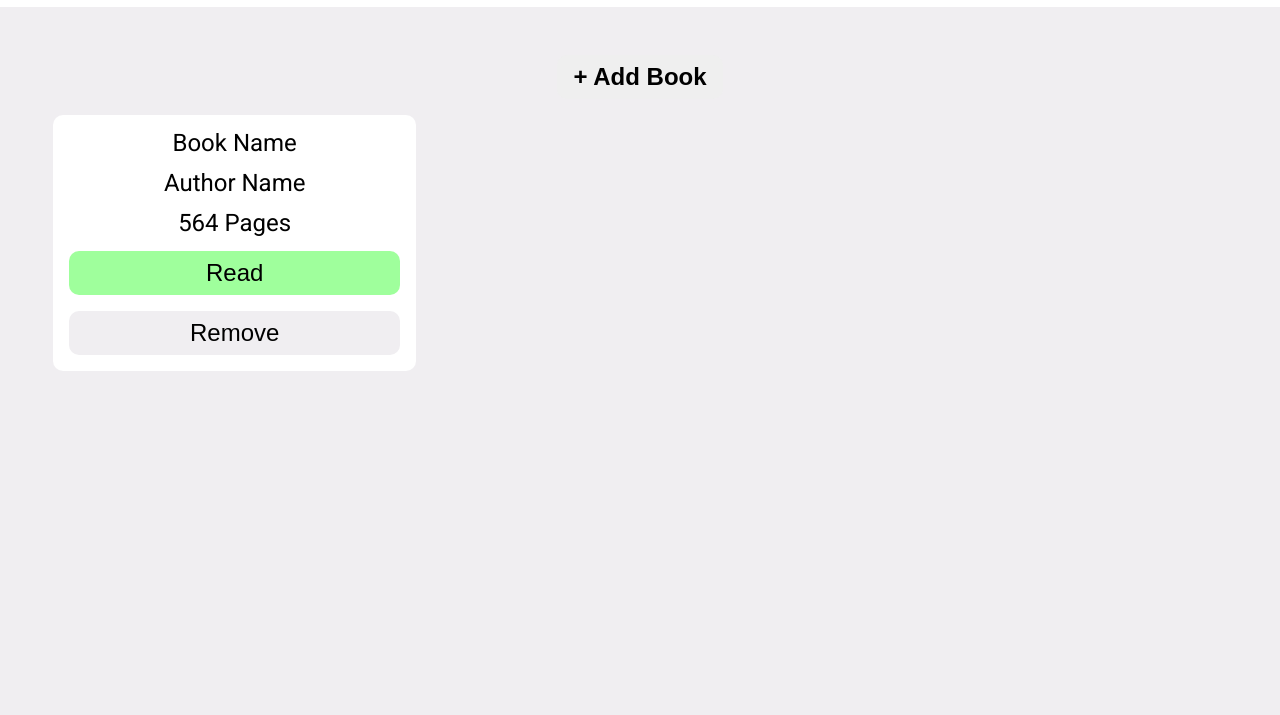
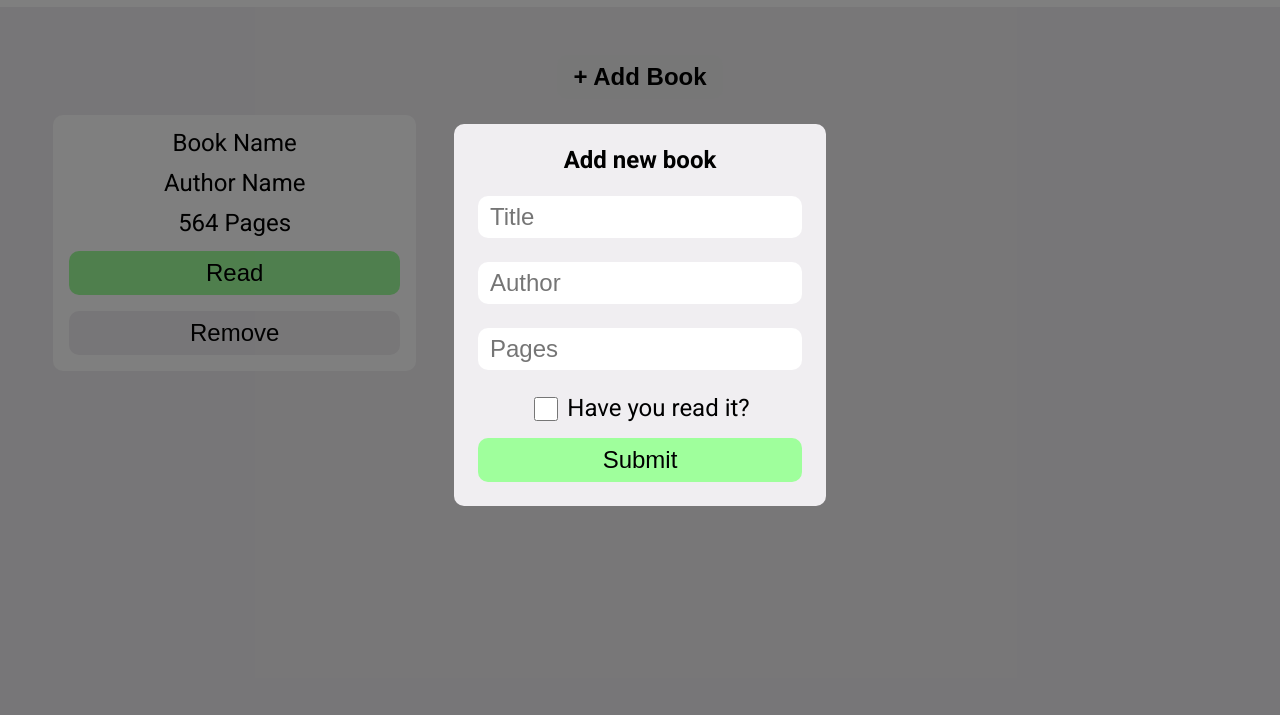
Before and after one commit to cmwfx/library-odin, a plain HTML site: page index.html in a window 1280 px wide. Shown: the part 85-800 px from the top of the page. Drawn offline with Linux system fonts and the light colour scheme.

Commit message:
Done with add book popup

```diff
--- a/index.html
+++ b/index.html
@@ -26,8 +26,23 @@
             <button class="book-item read-btn">Read</button>
             <button class="remove-btn">Remove</button>
         </div>
+        <div class="add-book-container">
+            <div class="add-book-items">
+                <p>Add new book</p>
+                <form action="">
+                    <input type="text" placeholder="Title">
+                    <input type="text" placeholder="Author">
+                    <input type="number" placeholder="Pages">
+                    <label class="checkbox">
+                        <input class="checkbox" type="checkbox" id="checkbox">
+                        Have you read it?</label>
 
 
+                    <button class="add-book-btn">Submit</button>
+                </form>
+            </div>
+        </div>
+    </div>
 </body>
 
 </html>
--- a/style.css
+++ b/style.css
@@ -180,6 +180,7 @@ h1 {
 	gap: 1rem;
 	padding-left: 1rem;
 	padding-right: 1rem;
+	position: relative;
 }
 .book {
 	background-color: white;
@@ -193,6 +194,8 @@ h1 {
 	align-items: center;
 	font-size: 1.5rem;
 	font-weight: medium;
+	/* position: relative;
+	z-index: 1; */
 }
 .book-item {
 	margin-bottom: 1rem;
@@ -223,3 +226,73 @@ h1 {
 	background-color: #bdbdbd;
 	cursor: pointer;
 }
+.add-book-container {
+	width: 100vw;
+	height: 100vh;
+	background-color: rgba(0, 0, 0, 0.501);
+	position: fixed;
+	top: 0;
+	left: 0;
+	/* transform: translate(-50%, -50%); */
+	z-index: 2;
+	display: flex;
+	justify-content: center;
+	align-items: center;
+}
+.add-book-items {
+	min-width: 300px;
+	display: flex;
+	flex-direction: column;
+	align-items: center;
+	background-color: #f0eef1;
+	padding: 1.5rem;
+	border-radius: 10px;
+}
+input {
+	display: block;
+	margin-bottom: 1.5rem;
+	border-radius: 10px;
+	border: none;
+	height: 2.5rem;
+	padding-left: 0.75rem;
+	font-size: 1.5rem;
+}
+.add-book-items p {
+	font-size: 1.5rem;
+	font-weight: bold;
+	margin-bottom: 1.5rem;
+}
+form {
+	display: flex;
+	flex-direction: column;
+	align-items: center;
+}
+.checkbox {
+	display: inline-block;
+	vertical-align: middle;
+	margin-bottom: 0.3rem;
+	font-size: 1.5rem;
+}
+.checkbox:hover {
+	cursor: pointer;
+}
+#checkbox {
+	height: 1.5rem;
+	width: 1.5rem;
+}
+.add-book-btn {
+	margin-top: 0.5rem;
+	display: block;
+
+	background-color: #9fff9c;
+	border: none;
+	font-size: 1.5rem;
+	font-weight: medium;
+	padding: 0.5rem 1rem;
+	border-radius: 10px;
+	width: 100%;
+}
+.add-book-btn:hover {
+	background-color: #71ef6d;
+	cursor: pointer;
+}
```
Also changed, not shown: index-test.html (added, +60 -0 lines), script.js (+25 -0 lines).
